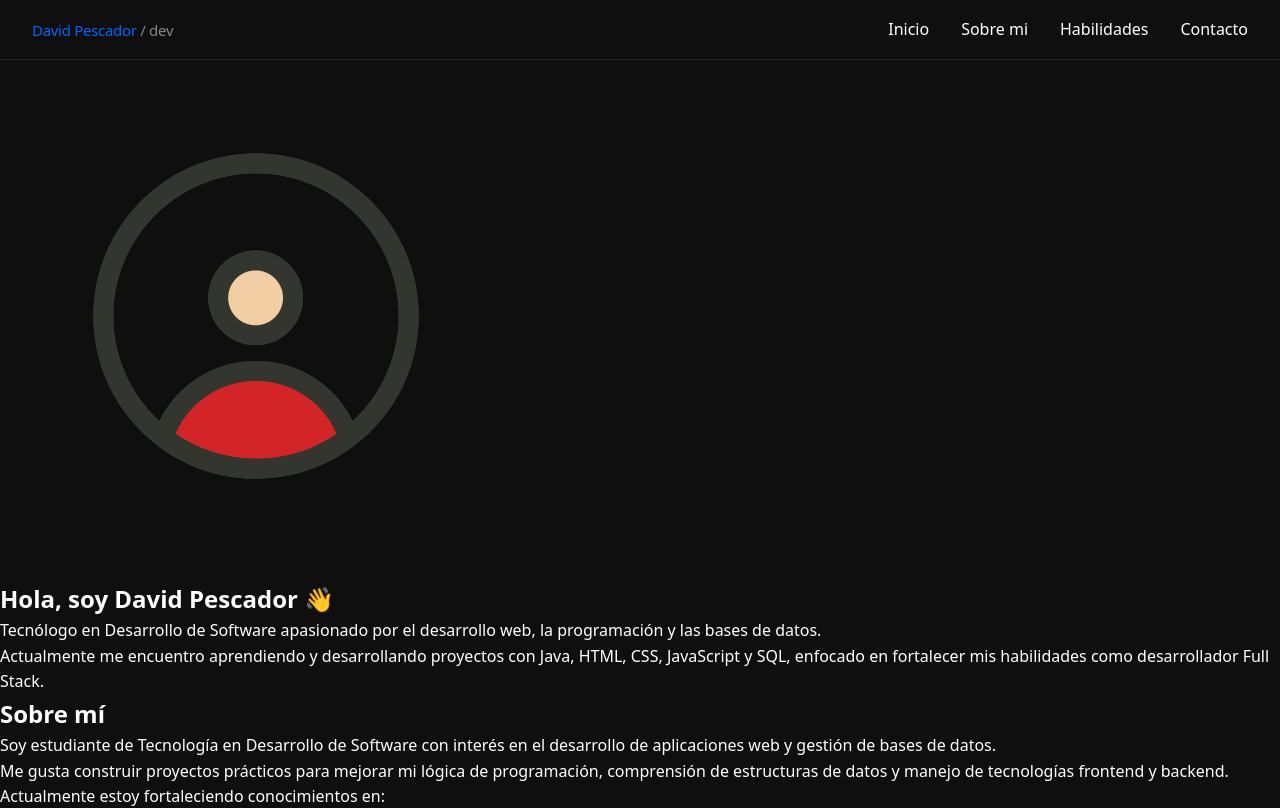
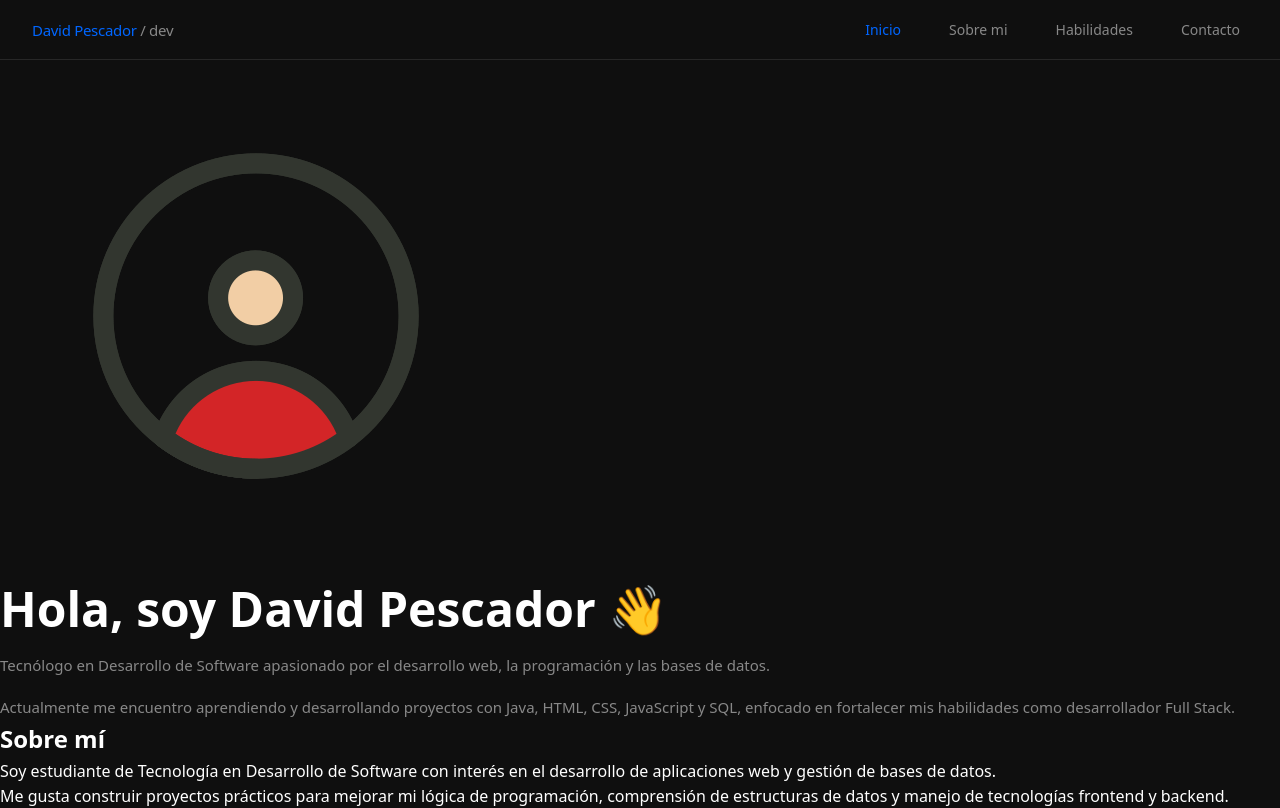
Before and after one commit to durandavid159-art/React, a React (Vite) app in the folder first-app/: page / in a window 1280 px wide. Shown: the top 808 px of the page. Built offline with nearby package versions, Linux system fonts and the light colour scheme.

Commit message:
DP se dan estilos a la barra de navegación y parte del hero

```diff
--- a/first-app/src/components/Hero/Hero.css
+++ b/first-app/src/components/Hero/Hero.css
@@ -0,0 +1,20 @@
+.hero {
+    grid-area: hero;
+    display: flex;
+    flex-direction: column;
+    justify-content: center;
+    gap: 1rem;
+}
+
+.hero h1 {
+    font-size: 3rem;
+    font-weight: 700;
+    color: var(--text-primary);
+    line-height: 1.2;
+}
+
+.hero p {
+    font-size: 15px;
+    color: var(--text-secondary);
+    line-height: 1.7;
+}
--- a/first-app/src/components/itemNavbar/itemNavbar.css
+++ b/first-app/src/components/itemNavbar/itemNavbar.css
@@ -0,0 +1,17 @@
+.other {
+    font-size: 14px;
+    color: var(--text-secondary);
+    transition: color 0.2s;
+    padding: 0 0.5rem;
+}
+
+.other:hover {
+    color: var(--text-primary);
+}
+
+.active {
+    font-size: 14px;
+    color: var(--accent);
+    font-weight: 500;
+    padding: 0 0.5rem;
+}
```
